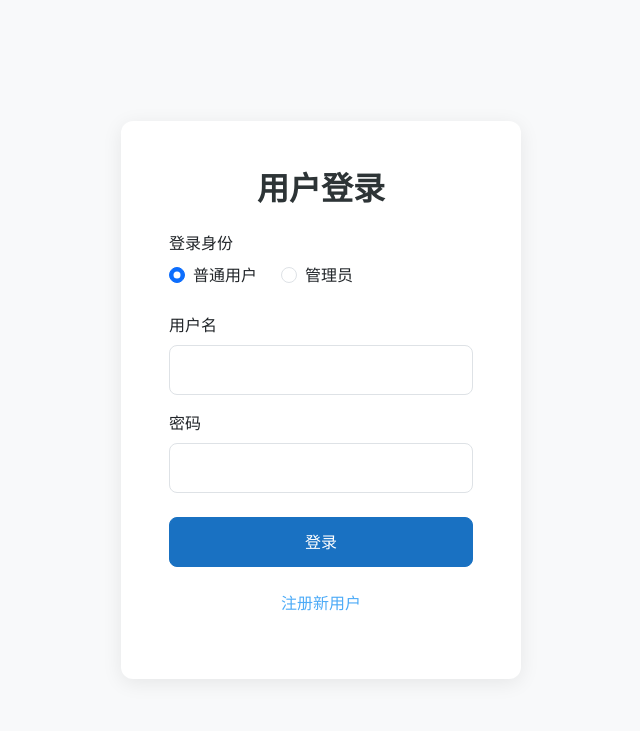
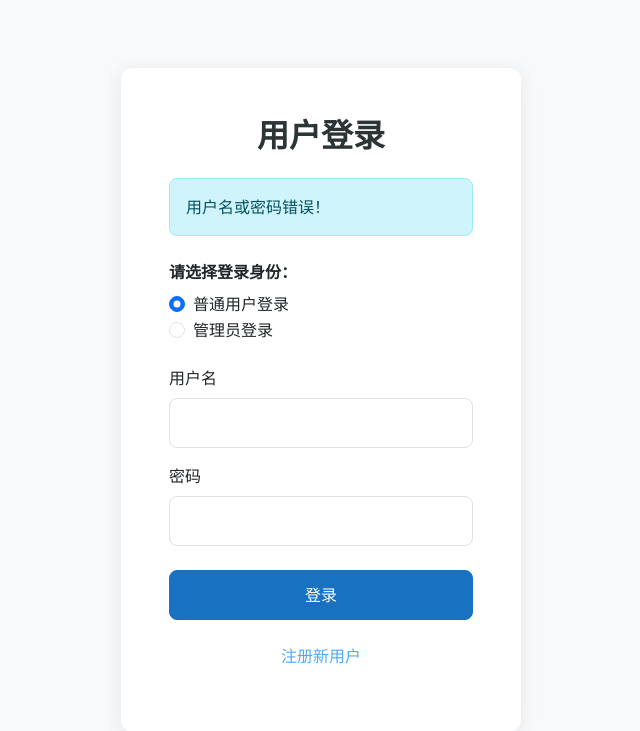
Before and after one commit to wxlovex/Plagiarism-detection-system, a Flask app: page /login in a window 1280 px wide. Shown: the top 731 px of the page, without its empty margins (319-959 px from the left). Run offline with Flask 2, Linux system fonts and the light colour scheme; parts of the project's set-up code (start-up, migrations or seed data) failed here and were passed over; some libraries are stand-ins or nearby versions.

Commit message:
页面美化 修复语法错误 登录优化

```diff
--- a/app.py
+++ b/app.py
@@ -121,21 +121,26 @@ def login():
         user = User.query.filter_by(username=username).first()
 
         if user and check_password_hash(user.hashed_password, password):
-            access_token = create_access_token(identity=username)
+            # access_token = create_access_token(identity=username)
+            selected_role = request.form.get('login_role')  # 获取单选框的值
 
-            # ==================== 关键修改：根据角色自动跳转 ====================
-            if user.role == 'admin':
-                target_url = url_for('admin.templates_list')  # 管理员 → 模板管理后台
-                flash('✅ 管理员登录成功！已自动进入模板管理后台')
-            else:
-                target_url = url_for('index')  # 普通用户 → 首页
-                flash('✅ 登录成功！')
+            if selected_role == 'admin' and user.role != 'admin':
+                flash('❌ 该账号没有管理员权限！请选择“普通用户”登录', 'danger')
+                return redirect(url_for('login'))
 
-            resp = make_response(redirect(target_url))
-            set_access_cookies(resp, access_token)
-            return resp
+            if selected_role == 'student' and user.role != 'student':
+                flash('❌ 该账号为管理员账号，请选择“管理员”登录', 'danger')
+                return redirect(url_for('login'))
 
-        flash('用户名或密码错误！')
+                # 通过校验 → 正常登录
+                login_user(user)
+                access_token = create_access_token(identity=str(user.id))
+                resp = make_response(redirect(url_for('index')))
+                set_access_cookies(resp, access_token)
+                flash(f'✅ 欢迎回来，{user.username}！', 'success')
+                return resp
+    else:
+        flash('用户名或密码错误！','danger')
 
     return render_template('login.html')
 
--- a/templates/login.html
+++ b/templates/login.html
@@ -85,16 +85,14 @@
 
             <!-- 新增：角色选择 -->
             <div class="mb-4" >
-                <label class="form-label">登录身份</label>
-                <div class="d-flex gap-4">
-                    <div class="form-check">
-                        <input class="form-check-input" type="radio" name="login_role" value="student" id="role_student" checked>
-                        <label class="form-check-label" for="role_student">普通用户</label>
-                    </div>
-                    <div class="form-check">
-                        <input class="form-check-input" type="radio" name="login_role" value="admin" id="role_admin">
-                        <label class="form-check-label" for="role_admin">管理员</label>
-                    </div>
+                <label class="form-label fw-bold">请选择登录身份：</label>
+                <div class="form-check">
+                    <input class="form-check-input" type="radio" name="login_role" id="role_student" value="student" checked>
+                    <label class="form-check-label" for="role_student">普通用户登录</label>
+                </div>
+                <div class="form-check">
+                    <input class="form-check-input" type="radio" name="login_role" id="role_admin" value="admin">
+                    <label class="form-check-label" for="role_admin">管理员登录</label>
                 </div>
             </div>
 
```
